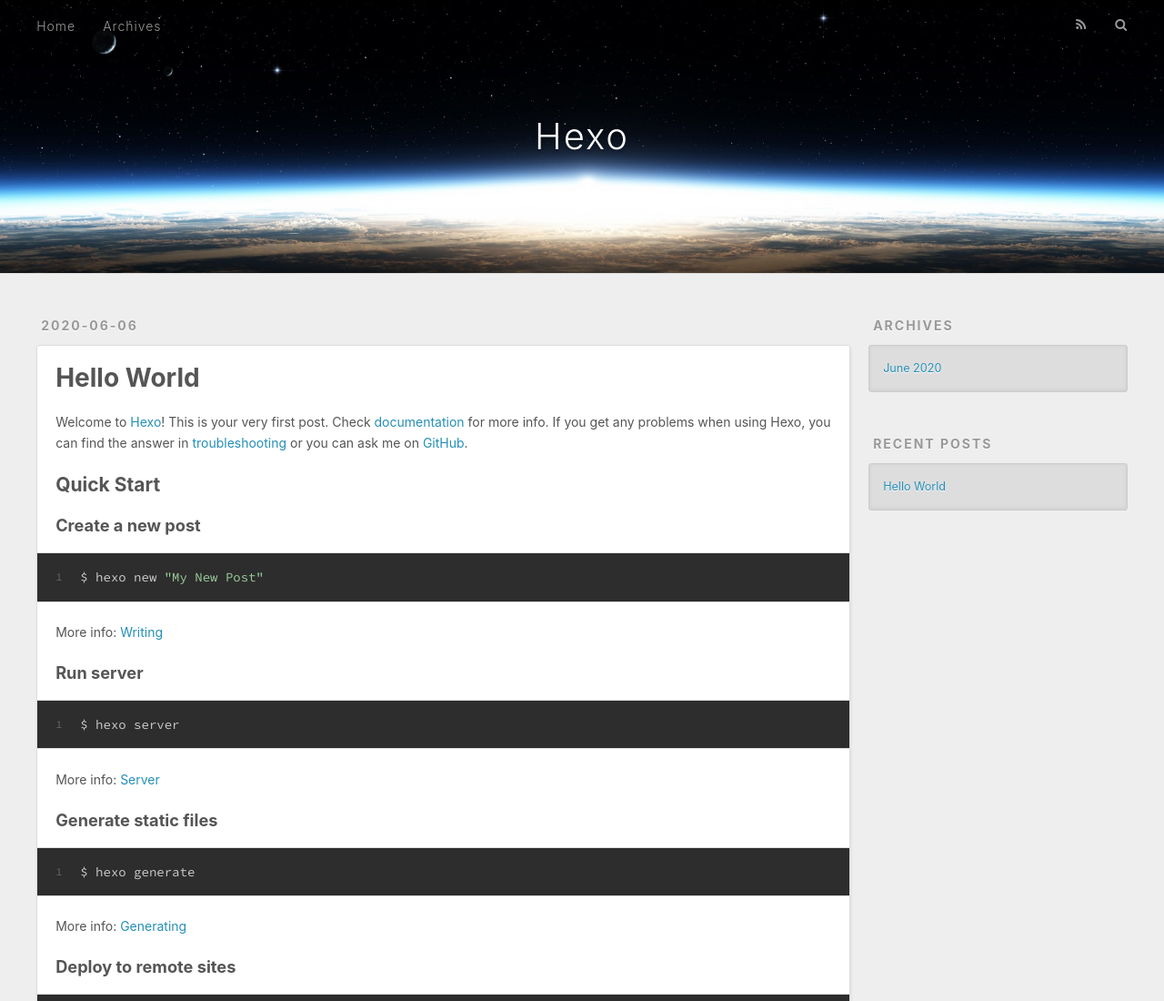
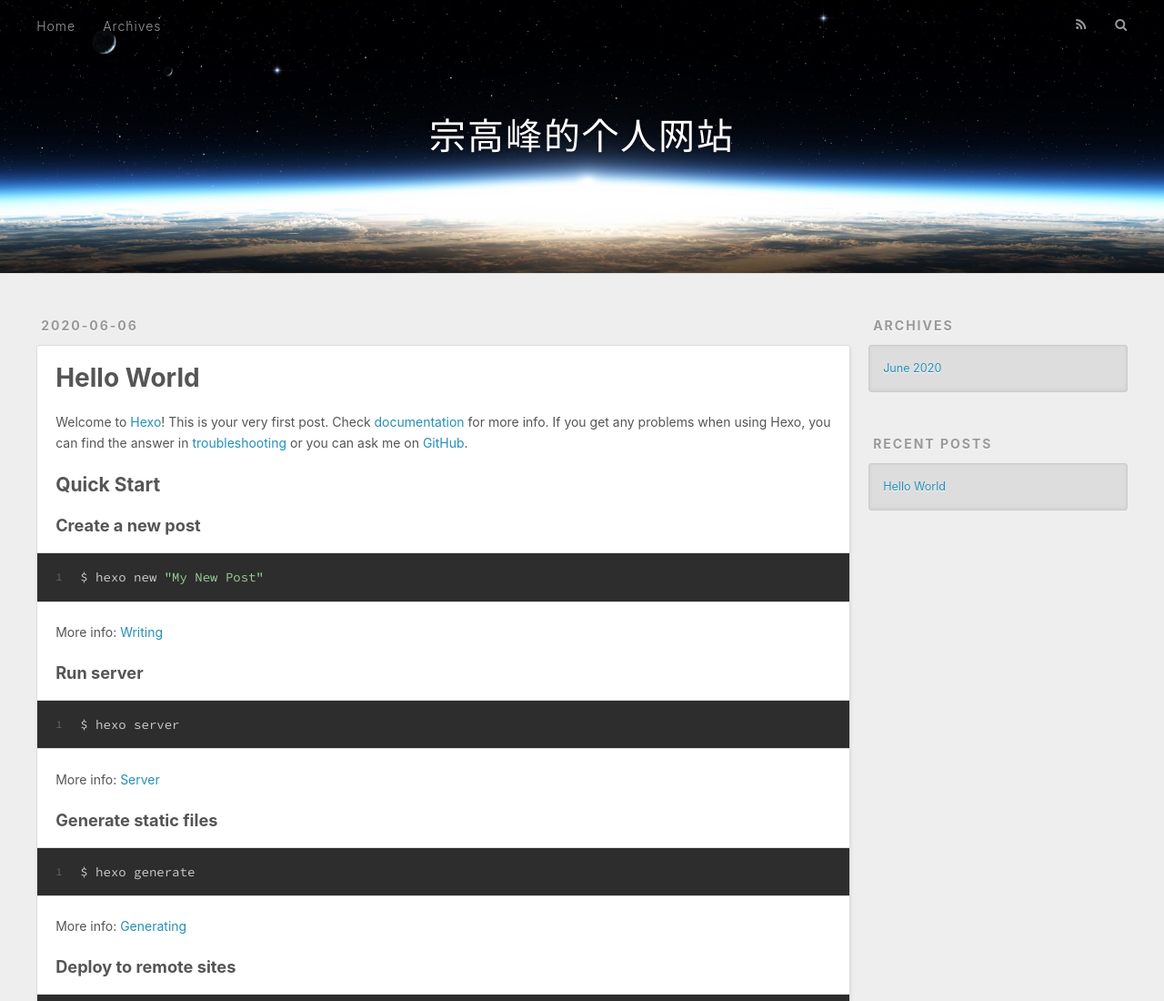
Before and after one commit to swanframework/zongf0504.github.io, a plain HTML site: page index.html in a window 1280 px wide. Shown: the top 1100 px of the page at 91% size. Drawn offline with nearby package versions, Linux system fonts and the light colour scheme.

Commit message:
Site updated: 2020-06-06 20:58:27

```diff
--- a/index.html
+++ b/index.html
@@ -36,7 +36,7 @@
   <div id="header-outer" class="outer">
     <div id="header-title" class="inner">
       <h1 id="logo-wrap">
-        <a href="/" id="logo">Hexo</a>
+        <a href="/" id="logo">宗高峰的个人网站</a>
       </h1>
 
     </div>
```
